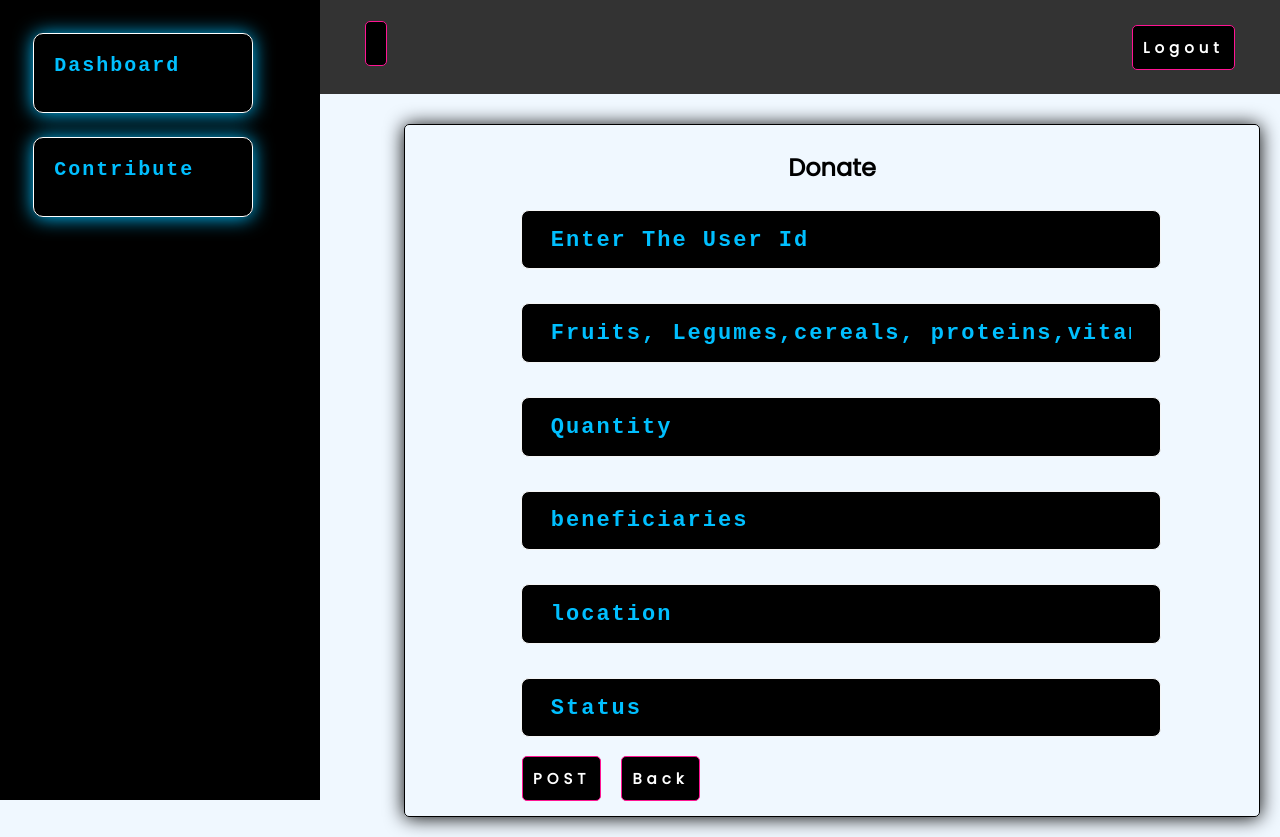
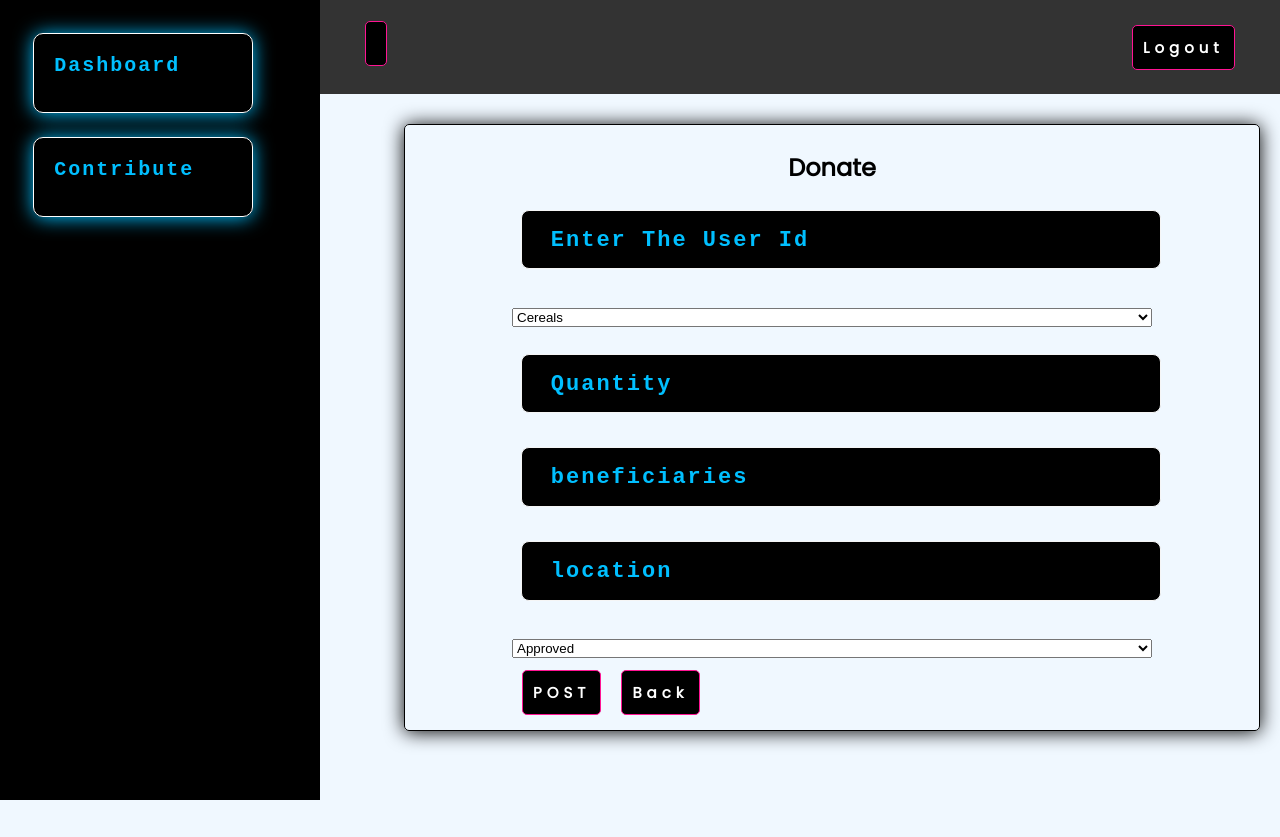
Before and after one commit to KambonoJeff/REACT-FRONT_DONATION_API, a React (Create React App) app: page /food/1 in a window 1280 px wide. After the commit the page ends 800 px from the top, so only its background shows below. Built offline with nearby package versions, Linux system fonts and the light colour scheme; no server answers; sample sign-in values are in the browser's storage.

Commit message:
Html dropdown Devlopment

```diff
--- a/src/components/editForm/Food.jsx
+++ b/src/components/editForm/Food.jsx
@@ -39,7 +39,14 @@ const Food_ = ()=>{
           </div>
 
           <div className="form-control">
-          <input ref={foodRef} type="text" name="typeoffood" placeholder='Fruits, Legumes,cereals, proteins,vitamins' />
+          <select className="form-control" ref={foodRef} name="type" id="type">
+                <option  value="Cereals">Cereals</option>
+                <option value="snacks">snacks</option>
+                <option value="legumes">legumes</option>
+                <option value="proteins">proteins</option>
+                <option value="breakfast">breakfast</option>
+                <option value="cash">cash</option>
+              </select>
 
           </div>
 
@@ -59,7 +66,12 @@ const Food_ = ()=>{
           </div>
 
           <div className="form-control">
-          <input type="text" name="status" id="status" ref={statusRef} placeholder='Status' />
+          <select className="form-control" ref={statusRef} name="type" id="type">
+                <option  value="Approved">Approved</option>
+                <option value="Not Approved">Not Approved</option>
+                <option value="Pending">Pending</option>
+
+              </select>
 
           </div>
           <button type="submit"  className="btn"> POST</button>
```
